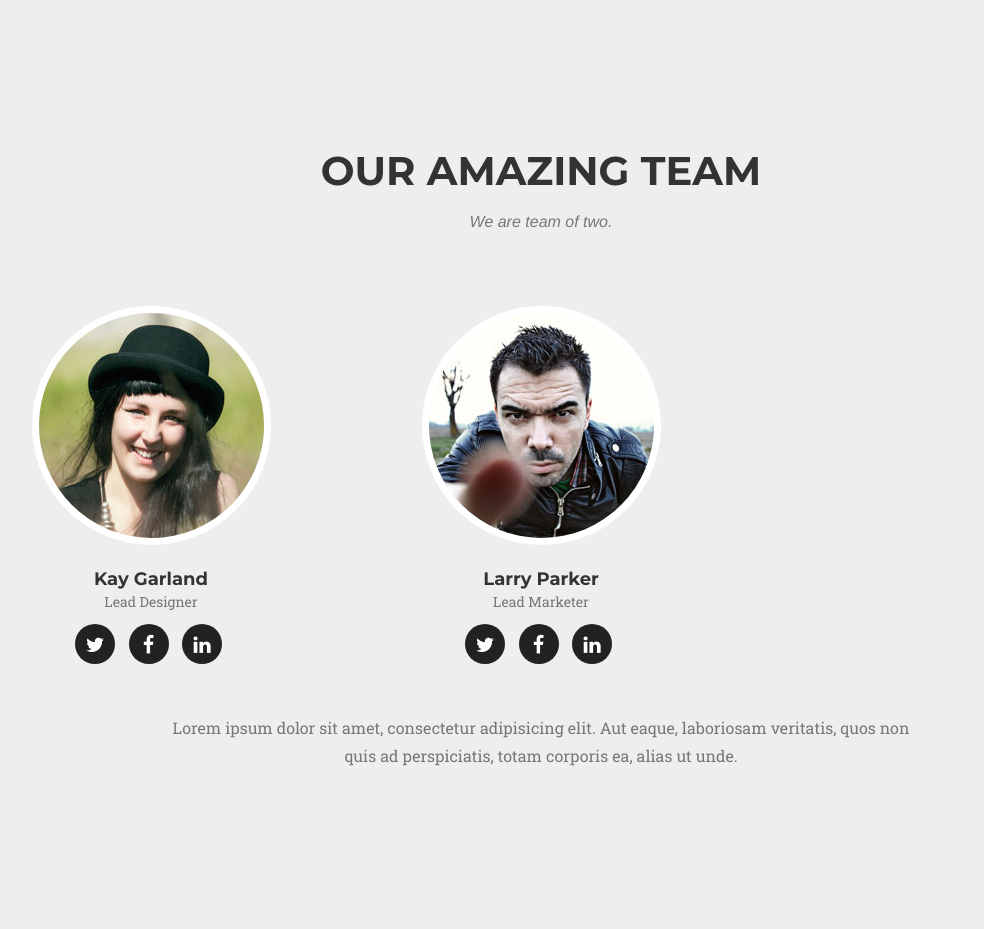
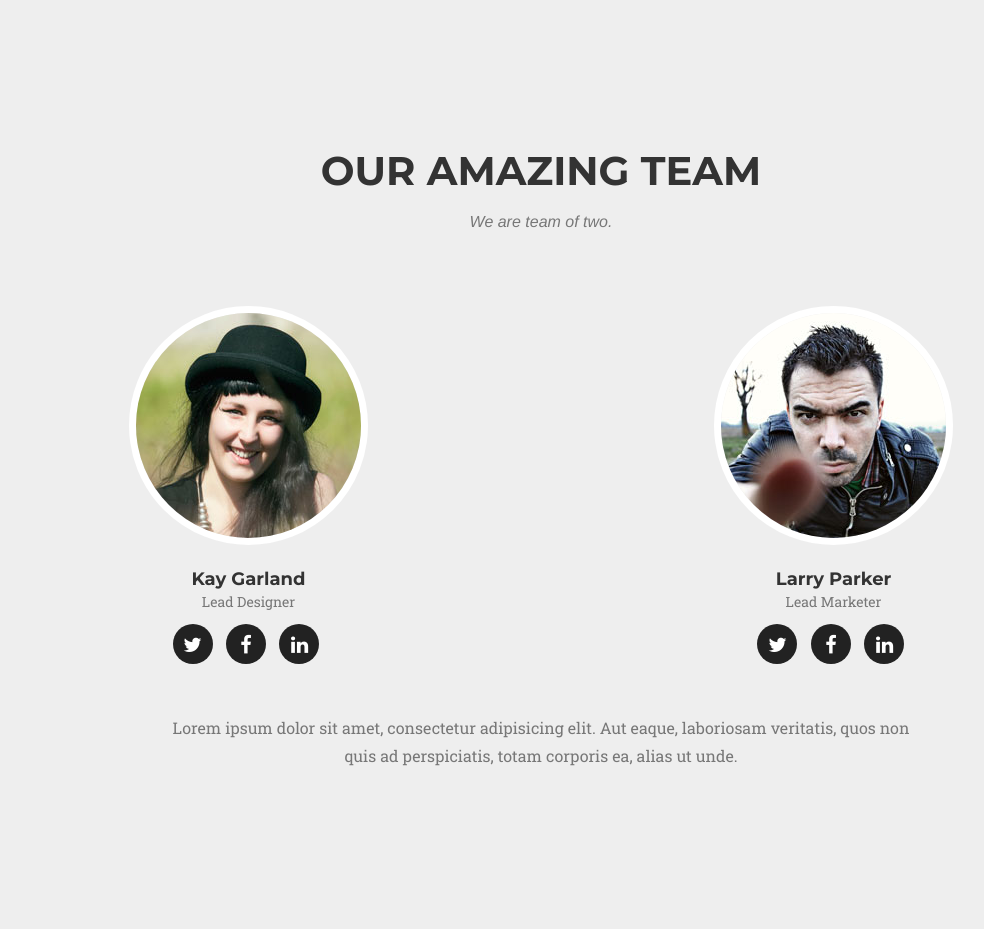
Before and after one commit to ahmed-raza/visualstudio99, a PHP site: page / in a window 1280 px wide; the page is wider, and only the part inside the window is pictured. Shown: the part 4130-5059 px from the top of that part, without its empty margins (99-1083 px from the left). Run offline with PHP 8.4, Linux system fonts and the light colour scheme; some libraries are stand-ins or nearby versions; some web fonts are replaced.

Commit message:
Team section style fix

```diff
--- a/css/custom.css
+++ b/css/custom.css
@@ -22,3 +22,7 @@
 	width: 100px;
 	height: 100px;
 }
+.inner-wrapper {
+	margin: 0 auto;
+	width: 150%;
+}
--- a/index.php
+++ b/index.php
@@ -189,6 +189,7 @@
             </div>
         </div>
         <div class="row">
+            <div class="inner-wrapper">
                 <div class="col-sm-4">
                     <div class="team-member">
                         <img src="img/team/1.jpg" class="img-responsive img-circle" alt="">
@@ -217,6 +218,7 @@
                             <li><a href="#"><i class="fa fa-linkedin"></i></a>
                             </li>
                         </ul>
+                    </div>
                 </div>
             </div>
         </div>
```
Lines whose indentation alone changed are shown as unchanged.
